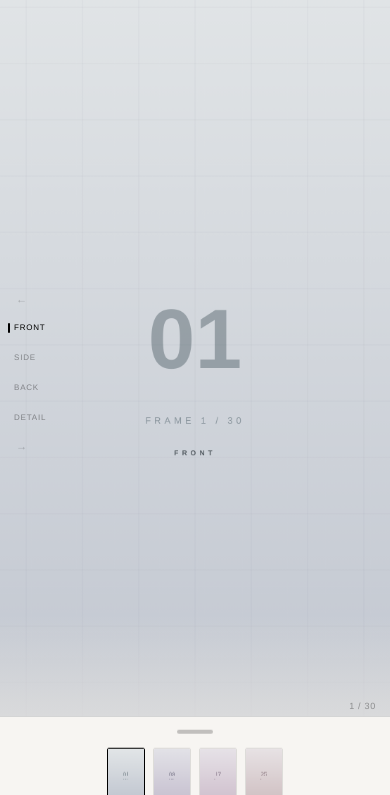
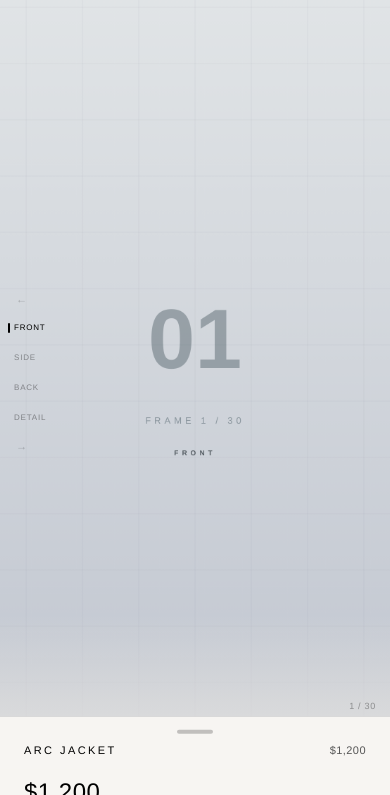
Before and after one commit to keeterly/venia-agents, a plain HTML site: page venia-product-flipbook-test.html in a window 390 px wide. Shown: the part 49-844 px from the top of the page. Drawn offline with Linux system fonts and the light colour scheme; a web font is replaced by a local one.

```diff
--- a/venia-product-flipbook-test.html
+++ b/venia-product-flipbook-test.html
@@ -718,9 +718,10 @@
 
     .fb-sheet-drag:active .fb-sheet-pill { background: rgba(0,0,0,0.44); }
 
-    /* Peek row — title only, no price */
+    /* Peek row — title + price */
     .fb-sheet-peek-row {
       display: flex;
+      justify-content: space-between;
       align-items: baseline;
       width: 100%;
     }
@@ -731,6 +732,13 @@
       color: #000;
       letter-spacing: 0.22em;
       text-transform: uppercase;
+    }
+
+    .fb-peek-price {
+      font-size: 11px;
+      font-weight: 300;
+      color: #555;
+      letter-spacing: 0.04em;
     }
 
     /* Scrollable content div */
@@ -810,28 +818,7 @@
     .flipbook-view-btn { cursor: pointer; }
   }
 
-  /* ── MOBILE THUMBNAIL STRIP ── */
-  .fb-thumb-strip { display: none; }
-  @media (max-width: 768px) {
-    .fb-thumb-strip {
-      display: flex;
-      gap: 8px;
-      justify-content: center;
-      padding: 4px 0 6px;
-    }
-    .fb-thumb-canvas {
-      width: 38px;
-      height: 57px;
-      border-radius: 2px;
-      border: 1px solid rgba(0,0,0,0.1);
-      cursor: pointer;
-      transition: border-color 0.15s;
-      display: block;
-    }
-    .fb-thumb-canvas.active {
-      border: 1.5px solid #000;
-    }
-  }
+
 
   /* ── COLOR SWATCHES ── */
   .flipbook-color-row {
@@ -1069,12 +1056,9 @@
       <!-- Mobile drag handle (hidden on desktop) -->
       <div class="fb-sheet-drag" id="fb-sheet-drag">
         <div class="fb-sheet-pill"></div>
-        <!-- View thumbnail strip (mobile only) -->
-        <div class="fb-thumb-strip">
-          <canvas class="fb-thumb-canvas active" id="fb-thumb-0" width="38" height="57"></canvas>
-          <canvas class="fb-thumb-canvas" id="fb-thumb-1" width="38" height="57"></canvas>
-          <canvas class="fb-thumb-canvas" id="fb-thumb-2" width="38" height="57"></canvas>
-          <canvas class="fb-thumb-canvas" id="fb-thumb-3" width="38" height="57"></canvas>
+        <div class="fb-sheet-peek-row">
+          <span class="fb-peek-title">Arc Jacket</span>
+          <span class="fb-peek-price">$1,200</span>
         </div>
       </div>
 
@@ -1297,8 +1281,6 @@
       c.fillText(VIEW_NAMES[vi].toUpperCase(), 400, 714);
     }
     offscreens[i] = oc;
-    // Draw into the mobile thumbnail strip for view-start frames
-    if (vi !== -1) drawThumbnail(vi);
   }
 
   function generateFrames() {
@@ -1420,35 +1402,11 @@
     btn.classList.add('pulse');
   }
 
-  /* ── THUMBNAIL STRIP ── */
-  const thumbCanvases = VIEW_FRAMES.map((_, i) => document.getElementById(`fb-thumb-${i}`));
-
-  function drawThumbnail(viewIdx) {
-    const tc = thumbCanvases[viewIdx];
-    if (!tc) return;
-    const src = offscreens[VIEW_FRAMES[viewIdx]];
-    if (!src) return;
-    const c2 = tc.getContext('2d');
-    const tw = tc.width, th = tc.height;
-    const iw = src.width, ih = src.height;
-    const scale = Math.max(tw / iw, th / ih);
-    const dw = iw * scale, dh = ih * scale;
-    c2.clearRect(0, 0, tw, th);
-    c2.drawImage(src, (tw - dw) / 2, (th - dh) / 2, dw, dh);
-  }
-
-  function updateThumbActive(viewIdx) {
-    thumbCanvases.forEach((tc, i) => { if (tc) tc.classList.toggle('active', i === viewIdx); });
-  }
-
-  thumbCanvases.forEach((tc, i) => {
-    if (tc) tc.addEventListener('click', () => jumpToView(i));
-  });
+
 
   function updateActiveView(idx) {
     const vi = currentViewIndex(idx);
     views.forEach((btn, i) => btn.classList.toggle('active', i === vi));
-    updateThumbActive(vi);
     if (vi !== lastAnnouncedView) {
       lastAnnouncedView = vi;
     }
```
